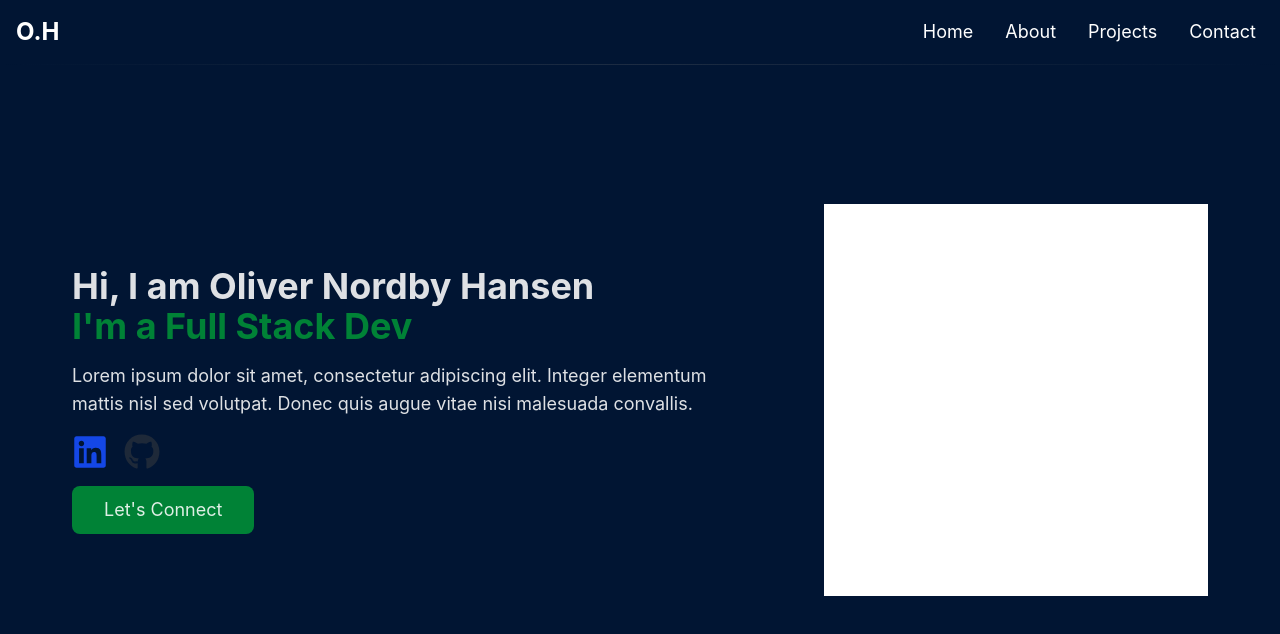
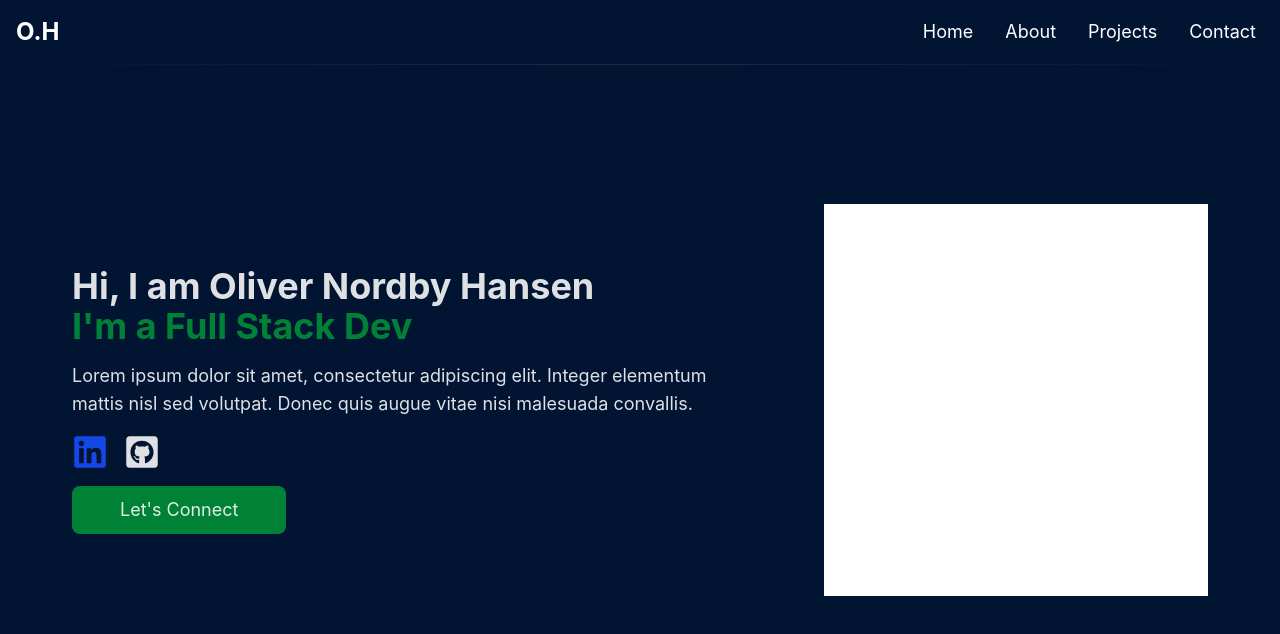
Before and after one commit to oliv6362/myportfolio, a React (Vite) app: page / in a window 1280 px wide. Shown: the top 634 px of the page. Built offline with nearby package versions, Linux system fonts and the light colour scheme.

Commit message:
Update HomeSection and Social components for improved accessibility and link accuracy

```diff
--- a/src/components/homeSection.tsx
+++ b/src/components/homeSection.tsx
@@ -27,7 +27,9 @@ const HomeSection: React.FC = () => {
 
                     <Social />
 
-                    <button className="h-12 px-8 mt-4 text-lg transition-colors duration-500 bg-green-700 hover:bg-green-900 rounded-lg focus:shadow-outline">Let's Connect </button>
+                    <button className="mt-4">
+                        <a href="#contact" className="inline-flex items-center justify-center h-12 px-12 text-lg transition-colors duration-500 bg-green-700 hover:bg-green-900 rounded-lg focus:shadow-outline">Let's Connect</a>
+                    </button>
                 </section>
 
                 <div className="flex justify-center h-98 w-96 object-contain">
--- a/src/components/social.tsx
+++ b/src/components/social.tsx
@@ -1,22 +1,22 @@
 import React from "react";
-import {FaLinkedin, FaGithub } from "react-icons/fa";
+import {FaLinkedin, FaGithubSquare  } from "react-icons/fa";
 
 const Social: React.FC = () => {
     return (
         <div className="flex space-x-4 mt-4">
             <a
-                href="https://linkedin.com"
+                href="https://linkedin.com/in/oliver-n-hansen-a268922a7"
                 target="_blank"
                 rel="noopener noreferrer"
-                className="text-blue-700 hover:text-blue-900 flex items-center space-x-2 text-4xl">
+                className="text-blue-700 hover:scale-110 flex items-center space-x-2 text-4xl">
                 <FaLinkedin />
             </a>
             <a
-                href="https://github.com"
+                href="https://github.com/oliv6362"
                 target="_blank"
                 rel="noopener noreferrer"
-                className="text-gray-800 hover:text-black flex items-center space-x-2 text-4xl">
-                <FaGithub />
+                className="text-white-800 hover:scale-110 flex items-center space-x-2 text-4xl">
+                <FaGithubSquare  />
             </a>
         </div>
     );
```
